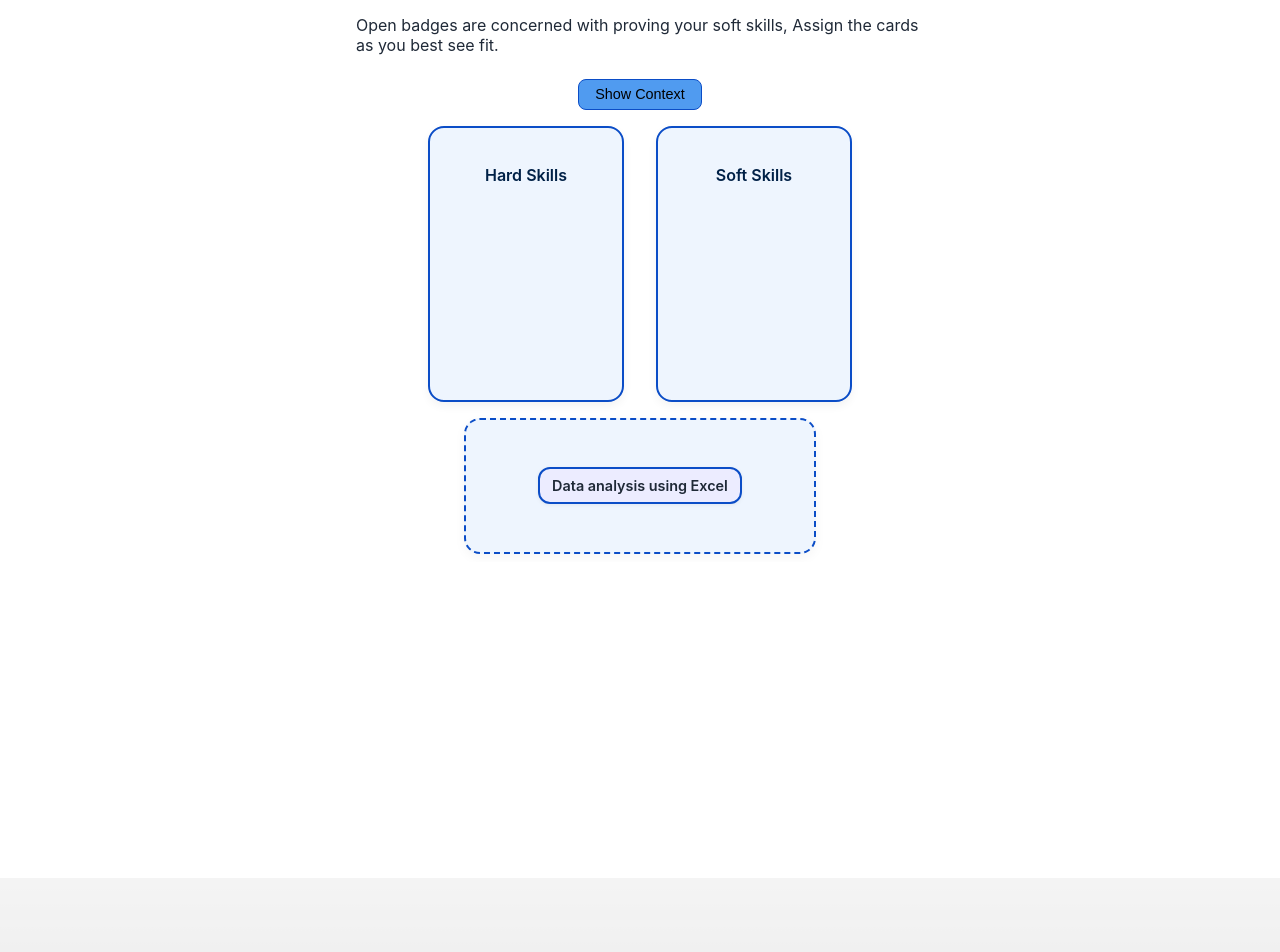
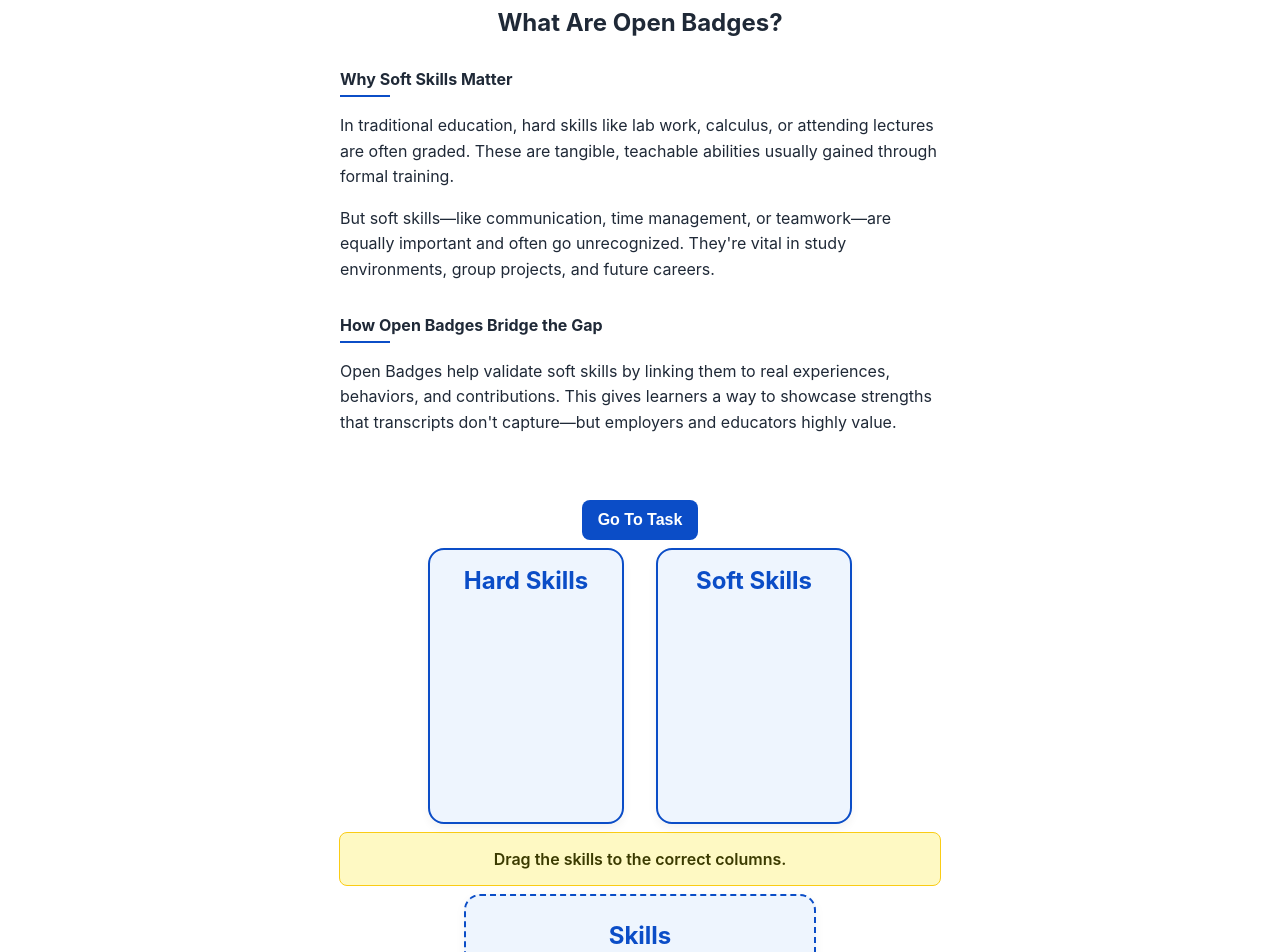
Before and after one commit to MindaugasKazlavickas/Frontend_OpenBadges_Bachelor, a React (Create React App) app: page / in a window 1280 px wide. Shown: the part 3540-4492 px from the top of the page. Built offline with nearby package versions, Linux system fonts and the light colour scheme.

Commit message:
Reworked Task section and Card task

```diff
--- a/src/App.js
+++ b/src/App.js
@@ -14,11 +14,29 @@ import { isTaskCompleted } from './utils/scoreUtils';
 import IntroSection from './components/introSection';
 
 const sectionData = [
-    { id: 'section1', headerKey: 'section.heading1' },
+    {
+        id: 'section1',
+        headerKey: 'section.heading1',
+        materials: [
+            { type: 'header', key: 'task.section1.introTitle' },
+            { type: 'paragraph', key: 'task.section1.introP1' },
+            { type: 'paragraph', key: 'task.section1.introP2' },
+            { type: 'header', key: 'task.section1.hardVsSoftHeader' },
+            { type: 'paragraph', key: 'task.section1.hardSoftText' }
+        ]
+    },
     { id: 'section2', headerKey: 'section.heading2' },
     { id: 'section3', headerKey: 'section.heading3' },
     { id: 'section4', headerKey: 'section.heading4' },
     { id: 'section5', headerKey: 'section.heading5' },
+];
+
+const taskIdMap = [
+    'task.card-sort',
+    'task.metadata',
+    'task.scenario',
+    'task.merging',
+    'task.swipe'
 ];
 
 const App = () => {
@@ -32,22 +50,15 @@ const App = () => {
     }, []);
 
     useEffect(() => {
-        const taskIdMap = [
-            'task.card-sort',
-            'task.metadata',
-            'task.scenario',
-            'task.merging',
-            'task.swipe'
-        ];
-
         const firstIncompleteIndex = taskIdMap.findIndex((id) => !isTaskCompleted(id));
-
         if (firstIncompleteIndex >= 0) {
-            const target = document.querySelector(`[data-task-id="${taskIdMap[firstIncompleteIndex]}"]`);
+            const target = document.querySelector(
+                `[data-task-id="${taskIdMap[firstIncompleteIndex]}"]`
+            );
             if (target) {
                 setTimeout(() => {
                     target.scrollIntoView({ behavior: 'smooth', block: 'start' });
-                }, 300); // delay to allow DOM render
+                }, 300);
             }
         }
     }, []);
@@ -71,14 +82,13 @@ const App = () => {
             {sectionData.map((section, i) => (
                 <TaskSection
                     key={section.id}
-                    data-task-id={`task.${['card-sort', 'metadata', 'scenario', 'merging', 'swipe'][i]}`}
-                    headerKey="task.metadata"
+                    data-task-id={taskIdMap[i]}
+                    headerKey={section.headerKey}
                     sectionIndex={i}
+                    materials={section.materials}
                     totalSections={sectionData.length}
                     isLocked={!unlockedSections.includes(i)}
                     onUnlock={() => unlockSection(i)}
-                    promptKey={`task.section${i + 1}.description`}
-                    longHelpKey={`task.section${i + 1}.longHelp`}
                 >
                     {i === 0 ? (
                         <CardSortTask onUnlock={() => unlockSection(i)} sectionIndex={i} />
--- a/src/components/taskSection.css
+++ b/src/components/taskSection.css
@@ -1,33 +1,8 @@
 .task-section-container {
-    padding: 2rem 1rem;
-    text-align: center;
     overflow: hidden;
-}
-
-.task-prompt {
-    max-width: 600px;
-    margin: 0 auto;
-}
-
-.read-more-btn {
-    display: block;
-    margin: 1.5rem auto 0 auto;
-    background-color: var(--secondary-color);
-    color: black;
-    border: 1px solid var(--primary-color);
-    padding: 0.4rem 1rem;
-    border-radius: 8px;
-    font-size: 0.9rem;
-    cursor: pointer;
-    transition: all 0.2s ease-in-out;
+    scroll-snap-align: start;
     text-align: center;
 }
-
-.read-more-btn:hover {
-    background-color: var(--primary-color);
-    color: white;
-}
-
 .scroll-btn {
     display: block;
     margin: 1.5rem auto 0 auto;
@@ -36,7 +11,9 @@
     padding: 0.6rem 1.4rem;
     border: none;
     border-radius: 999px;
-    font-size: 1rem;
+    font-size: 16px;
+    font-weight: bold;
+    min-height: 40px;
     cursor: pointer;
     transition: transform 0.3s ease, box-shadow 0.3s ease;
 }
@@ -85,19 +62,21 @@
     text-align: left;
 }
 
-.overlay-content button {
+.scroll-between {
     display: block;
-    margin: 1.5rem auto 0 auto;
     background-color: var(--primary-color);
     color: white;
     border: none;
     padding: 0.4rem 1rem;
     border-radius: 8px;
     cursor: pointer;
-    font-weight: 500;
+    font-weight: bold;
+    font-size: 16px;
+    min-height: 40px;
     transition: all 0.2s ease-in-out;
     margin-left: auto;
     margin-right: auto;
+    margin-top: 48px;
 }
 
 .overlay-content button:hover {
@@ -105,14 +84,56 @@
     color: black;
 }
 
-@media (max-width: 600px) {
-    .scenario-box,
-    .scenario-options,
-    .feedback-text {
-        max-width: 90%;
-    }
+.task-section-content {
+    max-width: 600px;
+    text-align: left;
+    padding-left: 32px;
+    padding-right: 32px;
+    margin: auto;
+}
 
-    .read-more-btn {
-        width: 100%;
-    }
+.task-section-header {
+    text-align: center;
+    font-size: 24px;
+    font-weight: bold;
+    margin-bottom: 2rem;
 }
+
+.task-section-subheader {
+    font-size: 16px;
+    font-weight: bold;
+    margin-top: 2rem;
+    margin-bottom: 0.5rem;
+    position: relative;
+    padding-bottom: 0.5rem;
+}
+
+.task-section-subheader::after {
+    content: '';
+    position: absolute;
+    left: 0;
+    bottom: 0;
+    width: 50px;
+    height: 2px;
+    background-color: var(--primary-color, #0ea5e9);
+}
+
+.task-section-paragraph {
+    font-size: 16px;
+    line-height: 1.6;
+    padding: 0;
+}
+
+.back-to-materials-btn {
+    position: sticky;
+    top: 1rem;
+    left: 1rem;
+    z-index: 10;
+    background-color: var(--theme-secondary, #facc15);
+    color: black;
+    padding: 0.4rem 1rem;
+    border-radius: 999px;
+    border: none;
+    font-weight: 500;
+    cursor: pointer;
+}
--- a/src/components/taskSection.jsx
+++ b/src/components/taskSection.jsx
@@ -9,14 +9,15 @@ const TaskSection = ({
                          totalSections,
                          isLocked,
                          onUnlock,
-                         promptKey,
-                         longHelpKey,
+                         materials = [],
                          children,
                      }) => {
+
+    const { t } = useLanguage();
     const ref = useRef(null);
-    const { t } = useLanguage();
-    const [overlayOpen, setOverlayOpen] = useState(false);
+    const taskRef = useRef(null);
     const [showContinue, setShowContinue] = useState(false);
+    const [isTaskView, setIsTaskView] = useState(false);
 
     useEffect(() => {
         if (sectionIndex > 0 && isLocked) {
@@ -33,23 +34,59 @@ const TaskSection = ({
         }
     }, [isLocked, sectionIndex]);
 
-    const handleRevealContinue = () => setShowContinue(true);
-
     const handleContinue = () => {
         const next = document.getElementById(`section-${sectionIndex + 1}`);
         if (next) next.scrollIntoView({ behavior: 'smooth' });
+    };
+
+    useEffect(() => {
+        const handleScroll = () => {
+            const anchor = document.getElementById('button-header-anchor');
+            if (!anchor) return;
+
+            const rect = anchor.getBoundingClientRect();
+            const headerHeight = 126;
+
+            // Switch based on whether the anchor is ABOVE the visible header
+            setIsTaskView(rect.top < headerHeight);
+        };
+
+        window.addEventListener('scroll', handleScroll, { passive: true });
+        handleScroll(); // Run on mount
+
+        return () => {
+            window.removeEventListener('scroll', handleScroll);
+        };
+    }, []);
+
+    const handleToggleScroll = () => {
+        const target = isTaskView ? ref.current : taskRef.current;
+        if (!target) return;
+
+        const headerOffset = 146;
+
+        const targetRect = target.getBoundingClientRect();
+        const isScrollingDown = targetRect.top > 0;
+
+        if (isScrollingDown) {
+            const offsetPosition = window.scrollY + targetRect.top - headerOffset;
+            window.scrollTo({
+                top: offsetPosition,
+                behavior: 'smooth',
+            });
+        } else {
+            target.scrollIntoView({ behavior: 'smooth' });
+        }
     };
 
     return (
         <section
             id={`section-${sectionIndex}`}
             ref={ref}
+            className="task-section-container"
             style={{
-                minHeight: '100vh',
-                padding: '5rem 2rem',
                 backgroundColor: theme.colors.background,
                 color: theme.colors.text,
-                position: 'relative',
                 opacity: isLocked ? 0.4 : 1,
                 pointerEvents: isLocked ? 'none' : 'auto',
             }}
@@ -62,45 +99,40 @@ const TaskSection = ({
                         background: 'linear-gradient(to top, rgba(0,0,0,0.6), rgba(0,0,0,0.1))',
                         zIndex: 5,
                         pointerEvents: 'none',
-                        borderRadius: '0px',
                     }}
                 />
             )}
+            <div id="task-header-anchor" style={{ height: '90px' }}></div>
+            <div style={{ minHeight:'50vh', }} className="task-section-content">
+                <div className="task-section-header">{t(headerKey)}</div>
 
-            {sectionIndex === 0 && <div id="task-header-anchor" style={{ height: '1px' }}></div>}
-
-            <div style={{ maxWidth: '800px', margin: '0 auto' }}>
-                {/* Task Prompt */}
-                {promptKey && (
-                    <div className="task-prompt">
-                        <p>{t(promptKey)}</p>
-                        <button className="read-more-btn" onClick={() => setOverlayOpen(true)}>
-                            {t('button.readMore') || 'Show context'}
+                {materials.map((item, idx) => {
+                    if (item.type === 'header') {
+                        return <div key={idx} className="task-section-subheader">{t(item.key)}</div>;
+                    }
+                    if (item.type === 'paragraph') {
+                        return <p key={idx} className="task-section-paragraph">{t(item.key)}</p>;
+                    }
+                    return null;
+                })}
+                <div id="button-header-anchor" style={{ height: '1px' }}></div>
+                <button className="scroll-between" onClick={handleToggleScroll}>
+                    {isTaskView
+                        ? t('button.backToMaterials') || 'Back to Materials'
+                        : t('button.goToTask') || 'Go to Task'}
                 </button>
             </div>
-                )}
+            <div ref={taskRef} style={{ minHeight:'80vh', position: 'relative' }}>
+                {/* Removed separate back button */}
 
-                {/* Children content + callback injector */}
-                {React.cloneElement(children, { revealContinue: handleRevealContinue })}
+                {React.cloneElement(children, { revealContinue: () => setShowContinue(true) })}
 
-                {/* Continue button */}
                 {showContinue && (
                     <button className="scroll-btn hero-cta cta-animate" onClick={handleContinue}>
                         {t('button.continue') || 'Continue to next section'}
                     </button>
                 )}
-
-                {/* Read More Overlay */}
-                {overlayOpen && (
-                    <div className="overlay">
-                        <div className="overlay-content">
-                            {t(longHelpKey).split('\n').map((line, idx) => (
-                                <p key={idx}>{line}</p>
-                            ))}
-                            <button onClick={() => setOverlayOpen(false)}>{t('button.close') || 'Close'}</button>
             </div>
-                    </div>
-                )}
 
             {isLocked && (
                 <button
@@ -123,10 +155,8 @@ const TaskSection = ({
                     Unlock This Section
                 </button>
             )}
-            </div>
         </section>
     );
 };
 
-
 export default TaskSection;
--- a/src/components/taskSectionHeader.jsx
+++ b/src/components/taskSectionHeader.jsx
@@ -33,7 +33,7 @@ const TaskSectionHeader = ({ activeIndex, totalSections }) => {
                 zIndex: 1000,
                 backgroundColor: theme.colors.background,
                 padding: '0.8rem 1rem',
-                borderBottom: `1px solid ${theme.colors.text}`,
+                borderBottom: `2px solid ${theme.colors.primary}`,
                 display: 'flex',
                 justifyContent: 'space-between',
                 alignItems: 'center',
--- a/src/locales/en.json
+++ b/src/locales/en.json
@@ -12,7 +12,9 @@
     "readMore": "Show Context",
     "close": "Got it!",
     "continue": "Continue",
-    "finish": "Get badge!"
+    "finish": "Get badge!",
+    "goToTask": "Go To Task",
+    "backToMaterials": "Go To Material"
   },
   "intro": {
     "heading": "Welcome",
@@ -38,7 +40,7 @@
     }
   },
   "section": {
-    "heading1": "What Are Digital Badges?",
+    "heading1": "What Are Open Badges?",
     "heading2": "Understanding Metadata",
     "heading3": "Badge Examples & Use Cases",
     "heading4": "How Open Badges Work",
@@ -48,9 +50,14 @@
     "unlock": "Unlock Next Section"
   },
   "task": {
+    "complete": "Task completed!",
     "section1": {
-      "description": "Open badges are concerned with proving your soft skills, Assign the cards as you best see fit.",
-      "longHelp": "In traditional education, hard skills like lab work, attending lectures or conferences, or hands-on activities are often assessed through grades and exams.\n\nBut soft skills—those interpersonal and self-management abilities that shape how we work with others and manage tasks—are just as important, yet rarely evaluated through formal grades.\n\nOpen Badges help recognize and validate these soft skills by providing evidence of real experiences, contributions, or behaviors. They give learners a way to prove strengths that aren’t always visible in transcripts, but are crucial in both studies and careers."
+      "heading1": "Recognizing Soft Skills",
+      "introTitle": "Why Soft Skills Matter",
+      "introP1": "In traditional education, hard skills like lab work, calculus, or attending lectures are often graded. These are tangible, teachable abilities usually gained through formal training.",
+      "introP2": "But soft skills—like communication, time management, or teamwork—are equally important and often go unrecognized. They're vital in study environments, group projects, and future careers.",
+      "hardVsSoftHeader": "How Open Badges Bridge the Gap",
+      "hardSoftText": "Open Badges help validate soft skills by linking them to real experiences, behaviors, and contributions. This gives learners a way to showcase strengths that transcripts don't capture—but employers and educators highly value."
     },
     "section2": {
       "longHelp": "Open badges must include several required metadata fields such as the badge type, issue date, criteria, and achievement description. This ensures every badge is complete and verifiable.",
@@ -91,13 +98,15 @@
       "continueButton": "Continue"
     },
     "card": {
+      "instructions": "Drag the skills to the correct columns.",
+      "bank": "Skills",
       "columnA": "Hard Skills",
       "columnB": "Soft Skills",
       "continueButton": "Continue",
       "excelAnalysis": "Data analysis using Excel",
       "programmingBasics": "Programming basics",
       "timeManagement": "Time management",
-      "readingBlueprints": "Reading construction blueprints",
+      "readingBlueprints": "Reading blueprints",
       "teamwork": "Teamwork",
       "publicSpeaking": "Public speaking",
       "labResearch": "Conducting lab research",
--- a/src/tasks/cardTask.css
+++ b/src/tasks/cardTask.css
@@ -9,7 +9,7 @@
     display: flex;
     justify-content: center;
     gap: 2rem;
-    margin: 1rem 0;
+    margin: 0.5rem 0;
     flex-wrap: wrap;
 }
 
@@ -25,10 +25,11 @@
 }
 
 .card-column h4 {
-    margin-bottom: 0.5rem;
-    color: #002147; /* dark navy text for title */
-    font-weight: 600;
-    font-size: 1rem;
+    margin-bottom: 16px;
+    margin-top: 0;
+    color: var(--primary-color); /* dark navy text for title */
+    font-weight: bold;
+    font-size: 24px;
 }
 
 .card {
@@ -40,8 +41,8 @@
     cursor: grab;
     transition: transform 0.2s, box-shadow 0.2s;
     user-select: none;
-    font-weight: 600;
-    font-size: 0.9rem;
+    font-weight: 500;
+    font-size: 16px;
     box-shadow: 0 1px 4px rgba(0, 0, 0, 0.06);
 }
 
@@ -72,6 +73,7 @@
     display: flex;
     justify-content: center;
     align-items: center;
+    flex-direction: column;
     box-shadow: 0 4px 12px rgba(0, 0, 0, 0.04);
 }
 
@@ -119,9 +121,30 @@
         grid-area: bank;
         min-height: 80px;
         padding: 0.3rem;
+        min-width: 95%;
     }
 
     .card-sort-task-container {
         padding: 1rem 0.5rem;
     }
 }
+
+.card-task-instructions {
+    max-width: 600px;
+    text-align: center;
+    font-size: 16px;
+    font-weight: 600;
+    background-color: #fef9c3; /* subtle yellow */
+    border-radius: 8px;
+    border: 1px solid #facc15;
+    color: #3b3b00;
+    margin: auto;
+}
+
+.card-bank h4 {
+    margin: 0;
+    padding: 0;
+    font-size: 24px;
+    font-weight: bold;
+    color: var(--primary-color);
+}
--- a/src/tasks/cardTask.js
+++ b/src/tasks/cardTask.js
@@ -20,23 +20,24 @@ const initialCards = [
     { id: 8, text: "task.card.conflictResolution", correctColumn: "B", mistakeKey: "task.card.mistake.conflictResolution" },
 ];
 
-const DraggableCard = ({ card, from }) => {
+const DraggableCard = ({ card, from, disabled = false  }) => {
     const { t } = useLanguage();
     const { attributes, listeners, setNodeRef, transform } = useDraggable({
         id: card.id.toString(),
         data: { card, from },
+        disabled,
     });
 
     return (
         <div
             ref={setNodeRef}
-            {...attributes}
-            {...listeners}
+            {...(!disabled ? attributes : {})}
+            {...(!disabled ? listeners : {})}
             className={`card card-${card.status || 'pending'}`}
             style={{
                 transform: transform ? `translate(${transform.x}px, ${transform.y}px)` : undefined,
-                touchAction: 'none',
-                cursor: 'grab',
+                touchAction: disabled ? 'auto' : 'none',
+                cursor: disabled ? 'default' : 'grab',
             }}
         >
             {t(card.text)}
@@ -45,7 +46,7 @@ const DraggableCard = ({ card, from }) => {
 };
 
 
-const DroppableColumn = ({ id, label, cards, onDrop }) => {
+const DroppableColumn = ({ id, label, cards, onDrop, disabled = false  }) => {
     const { setNodeRef, isOver } = useDroppable({ id });
 
     return (
@@ -56,7 +57,7 @@ const DroppableColumn = ({ id, label, cards, onDrop }) => {
         >
             <h4>{label}</h4>
             {cards.map((card) => (
-                <DraggableCard key={card.id} card={card} from={id} />
+                <DraggableCard key={card.id} card={card} from={id} disabled={disabled} />
             ))}
         </div>
     );
@@ -166,6 +167,7 @@ const CardSortTask = ({ onUnlock }) => {
                         cards={columns.A}
                         onDrop={handleDragEnd}
                         className="card-column column-a"
+                        disabled={completed}
                     />
                     <DroppableColumn
                         id="B"
@@ -173,12 +175,22 @@ const CardSortTask = ({ onUnlock }) => {
                         cards={columns.B}
                         onDrop={handleDragEnd}
                         className="card-column column-b"
+                        disabled={completed}
                     />
+                </div>
+
+                <div className="card-task-instructions">
+                    <p>
+                        {completed
+                            ? t('task.complete') || 'Task complete!'
+                            : t('task.card.instructions')}
+                    </p>
                 </div>
 
                 {cardStack.length > 0 && (
                     <div className="card-bank">
-                        <DraggableCard card={cardStack[0]} from="stack" />
+                        <h4>{t('task.card.bank') || 'Skills'}</h4>
+                        <DraggableCard card={cardStack[0]} from="stack" disabled={completed}/>
                     </div>
                 )}
             </DndContext>
@@ -189,15 +201,6 @@ const CardSortTask = ({ onUnlock }) => {
                     <div className="overlay-content">
                         <p>{t(feedbackCard.mistakeKey)}</p>
                         <button onClick={() => setFeedbackCard(null)}>{t('button.close') || 'Close'}</button>
-                    </div>
-                </div>
-            )}
-
-            {overlayOpen && (
-                <div className="overlay">
-                    <div className="overlay-content">
-                        <p>{t('task.card.longHelp') || 'Kietosios kompetencijos yra įgyjamos formalaus mokymo metu, o minkštosios - įgyjamos neformaliai – per popaskaitinę veiklą, savanorystę, komandinį darbą ir kt.'}</p>
-                        <button onClick={() => setOverlayOpen(false)}>{t('button.close')}</button>
                     </div>
                 </div>
             )}
```
Lines whose indentation alone changed are shown as unchanged.
